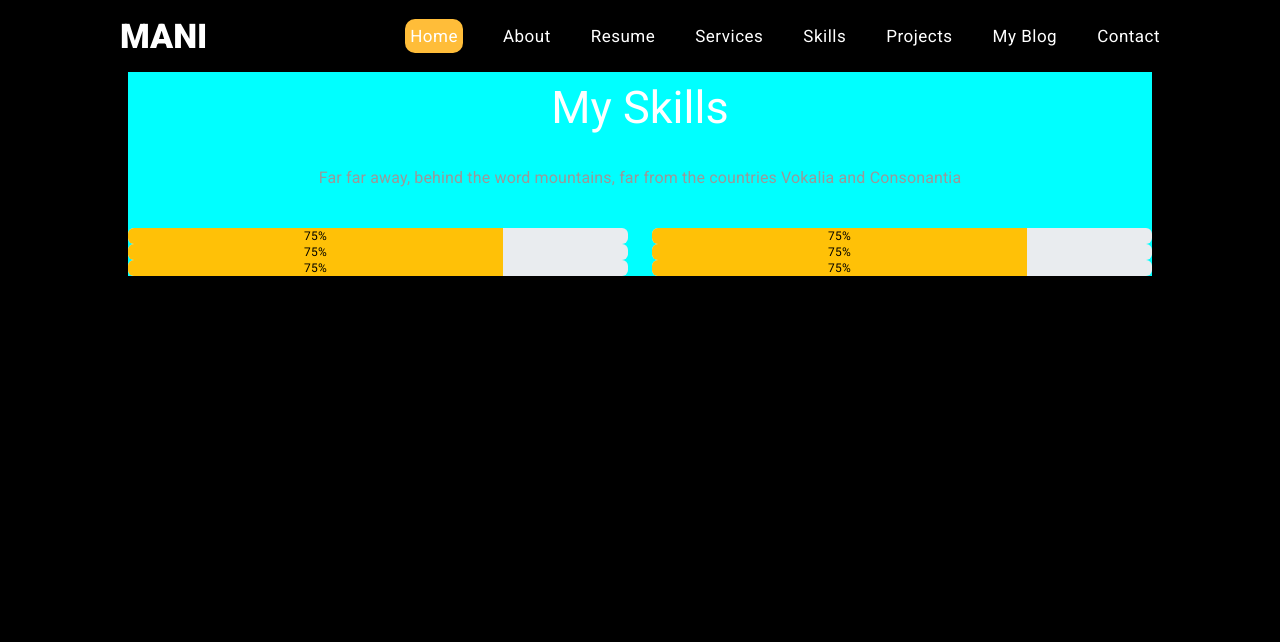
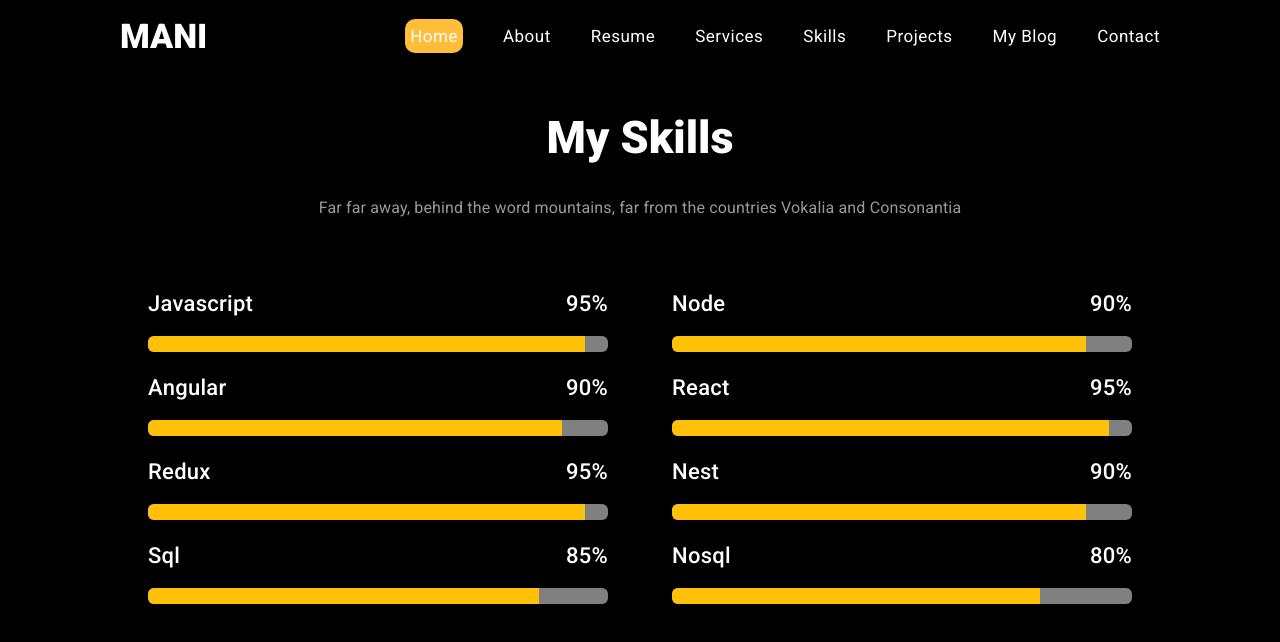
Before and after one commit to maniandrew/portfolio, an Angular app: page /screens/skills in a window 1280 px wide. Shown: the top 642 px of the page. Built offline with nearby package versions, Linux system fonts and the light colour scheme.

Commit message:
skills page development done

```diff
--- a/src/app/common/header/header.component.scss
+++ b/src/app/common/header/header.component.scss
@@ -1,7 +1,7 @@
 @import '../../../styles/colors';
 
 .home-main-container {
-    background-color: transparent;
+    background-color: $primary-background;
     min-width: 100vh;
 }
 
--- a/src/app/screens/about/about.component.scss
+++ b/src/app/screens/about/about.component.scss
@@ -1,4 +1,9 @@
 @import '../../../styles/colors';
+
+
+.about-container {
+    margin: 20px 0px;
+}
 
 .remove-padding {
     margin-right:0px;
@@ -11,7 +16,7 @@
 
 
 .about-me h1{
-    font-size: clamp(40px,20px,10px);
+    font-size: clamp(45px,20px,10px);
     font-weight: 900;
     color:$secondary-background;
 }
--- a/src/app/screens/home/home.component.scss
+++ b/src/app/screens/home/home.component.scss
@@ -74,10 +74,8 @@
 
 .image-container {
     display: flex;
-    animation-name: home-image;
-    animation-duration: 2s;
-    animation-fill-mode: forwards;
-    animation-iteration-count: 2;
+    margin-top: 20px;
+    padding: 40px;
 }
 
 
@@ -99,10 +97,3 @@
         padding: 50px;
     }
 }
-
-@keyframes home-image {
-    100%{
-        margin-top: 20px;
-        padding: 40px;
-    }
-}
--- a/src/app/screens/resume/resume.component.html
+++ b/src/app/screens/resume/resume.component.html
@@ -10,7 +10,7 @@
     </div>
     <div class="row remove-padding">
         <div class="col-md-6">
-            <div class="education" *ngFor="let element of educationDetails">
+            <div class="education" *ngFor="let element of educationDetails.reverse()">
                 <div class="education-container">
                     <div class="education-title">
                         <h3 class="education-year">{{element.year}}</h3>
@@ -24,7 +24,7 @@
             </div>
         </div>
         <div class="col-md-6">
-            <div class="education" *ngFor="let element of workDetails">
+            <div class="left-education-animation" *ngFor="let element of workDetails.reverse()">
                 <div class="education-container">
                     <div class="education-title">
                         <h3 class="education-year">{{element.year}}</h3>
--- a/src/app/screens/resume/resume.component.scss
+++ b/src/app/screens/resume/resume.component.scss
@@ -3,7 +3,7 @@
 .resume-container{
     min-width: 100vh;
     min-height: 100vh;
-    margin: 0px 10%;
+    margin: 20px 10%;
     padding:1%;
 }
 
@@ -12,12 +12,34 @@
 }
 
 
+
+
+
 .resume-container .education {
+    position:relative;
+    display: flex;
+    background-color: rgba(255, 255, 255, 0.1);
+    animation-name: education-card;
+    animation-duration: 2s;
+    animation-fill-mode: forwards;
+    animation-timing-function: ease-in;
+    margin: 20px;
+    padding: 3%;
+    border-radius: 10px;
+}
+
+
+.left-education-animation {
+    position:relative;
     display: flex;
     background-color: rgba(255, 255, 255, 0.1);
     margin: 20px;
     padding: 3%;
     border-radius: 10px;
+    animation-name: education-right-card;
+    animation-duration: 2s;
+    animation-fill-mode: forwards;
+    animation-timing-function: ease-in-out;
 }
 
 
@@ -28,11 +50,8 @@
 }
 
 
-
-
-
 .resume-title h1{
-    font-size: clamp(40px,20px,10px);
+    font-size: clamp(45px,20px,10px);
     font-weight: 900;
     color: $secondary-background;
     text-align: center;
@@ -72,3 +91,25 @@
 .education-content h4{
     color:$text-grey
 }
+
+
+
+
+@keyframes education-right-card {
+    0%{
+        right: -200px;
+    }
+    50%{
+        right: 0px;
+    }
+}
+
+
+@keyframes education-card {
+    0%{
+        left:-200px;
+    }
+    50%{
+        left: 0px;
+    }
+}
--- a/src/app/screens/services/services.component.scss
+++ b/src/app/screens/services/services.component.scss
@@ -2,6 +2,7 @@
 
 
 .service-container {
+    margin: 20px 0px;
     padding: 20px 10%;
 }
 
--- a/src/app/screens/skills/skills.component.html
+++ b/src/app/screens/skills/skills.component.html
@@ -9,36 +9,19 @@
     </div>
     <div class="skill-content-container">
         <div class="row">
-            <div class="col-md-6">
-                <div class="progress" role="progressbar" aria-label="Warning example" aria-valuenow="75" aria-valuemin="0" aria-valuemax="100">
-                    <div class="progress-bar text-bg-warning" style="width: 75%">75%</div>
-                  </div>
-            </div>
-            <div class="col-md-6">
-                <div class="progress" role="progressbar" aria-label="Warning example" aria-valuenow="75" aria-valuemin="0" aria-valuemax="100">
-                    <div class="progress-bar text-bg-warning" style="width: 75%">75%</div>
-                  </div>
-            </div>
-            <div class="col-md-6">
-                <div class="progress" role="progressbar" aria-label="Warning example" aria-valuenow="75" aria-valuemin="0" aria-valuemax="100">
-                    <div class="progress-bar text-bg-warning" style="width: 75%">75%</div>
-                  </div>
-            </div>
-            <div class="col-md-6">
-                <div class="progress" role="progressbar" aria-label="Warning example" aria-valuenow="75" aria-valuemin="0" aria-valuemax="100">
-                    <div class="progress-bar text-bg-warning" style="width: 75%">75%</div>
-                  </div>
-            </div>
-            <div class="col-md-6">
-                <div class="progress" role="progressbar" aria-label="Warning example" aria-valuenow="75" aria-valuemin="0" aria-valuemax="100">
-                    <div class="progress-bar text-bg-warning" style="width: 75%">75%</div>
-                  </div>
-            </div>
-            <div class="col-md-6">
-                <div class="progress" role="progressbar" aria-label="Warning example" aria-valuenow="75" aria-valuemin="0" aria-valuemax="100">
-                    <div class="progress-bar text-bg-warning" style="width: 75%">75%</div>
-                  </div>
-            </div>
+            <ng-container *ngFor="let skill of skills">
+                <div class="col-md-6">
+                    <div class="card-content">
+                        <div class="card-text">
+                            <h2>{{skill.title}}</h2>
+                            <h2>{{skill.percent}}</h2>
+                        </div>
+                        <div class="progress progress-container">
+                            <div class="progress-bar text-bg-warning animate-progress"  [style.width]="skill.percent"></div>
+                        </div>
+                    </div>
+                </div>
+            </ng-container>
         </div>
     </div>
 </div>
--- a/src/app/screens/skills/skills.component.scss
+++ b/src/app/screens/skills/skills.component.scss
@@ -2,21 +2,24 @@
 
 .skills-container{
     width: 80%;
-    background-color: aqua;
     margin: 0 auto;
 }
+
+
 
 
 .skills-header-container {
     display: flex;
     flex-direction: column;
     align-items: center;
+    margin: 30px 0px;
 }
 
 .skills-header-container h1{
     font-size: clamp(45px , 35px ,15px);
     color: white;
     margin: 20px;
+    font-weight: 900;
 }
 
 .skills-header-container .skills-text{
@@ -26,3 +29,45 @@
 .skills-header-container .skills-text h3 {
     color:$text-grey;
 }
+
+.card-content {
+    margin-bottom: 20px;
+}
+
+.card-content .card-text {
+    display: flex;
+    justify-content: space-between;
+    margin: 0px 20px;
+    align-items: center;
+}
+
+
+.card-content .progress-container{
+    background-color: grey;
+    margin: 0px 20px;
+}
+
+.card-text h2 {
+    position: relative;
+    color: white;
+    font-size: 22px;
+    text-transform: capitalize;
+    align-self: center;
+    display: inline-block;
+}
+.animate-progress{
+    animation: progress-animate;
+    animation-duration: 2s;
+    animation-timing-function: ease-in-out;
+    animation-fill-mode: backwards;
+}
+
+
+@keyframes progress-animate {
+    0%{
+        width: 0;
+    }
+    100%{
+        width: 90%;
+    }
+}
--- a/src/app/screens/skills/skills.component.ts
+++ b/src/app/screens/skills/skills.component.ts
@@ -1,4 +1,4 @@
-import { Component } from '@angular/core';
+import { Component ,ElementRef, ViewChild } from '@angular/core';
 
 @Component({
   selector: 'app-skills',
@@ -14,23 +14,26 @@ export class SkillsComponent {
 
   ngOnInit() {
       const skill = [
-          {title:'javascript' , percent:10},
-          {title:'node' , percent: 20},
-          {title:'angular' , percent: 40},
-          {title: 'react' , percent: 60},
-          {title: 'redux' , percent: 60},
-          {title:'nest' , percent: 60},
-          {title:'sql' , percent: 80},
-          {title: 'nosql' , percent: 80}
+          {title:'javascript' , percent:'95%'},
+          {title:'node' , percent: '90%'},
+          {title:'angular' , percent: '90%'},
+          {title: 'react' , percent: '95%'},
+          {title: 'redux' , percent: '95%'},
+          {title:'nest' , percent: '90%'},
+          {title:'sql' , percent: '85%'},
+          {title: 'nosql' , percent: '80%'}
       ] as IOSkillsList[];
 
-      this.skills.push(...skill)
+      this.skills.push(...skill);
+
   }
+
+
 }
 
 
 
 export interface IOSkillsList {
     title:string;
-    percent:number
+    percent:string
 }
```
